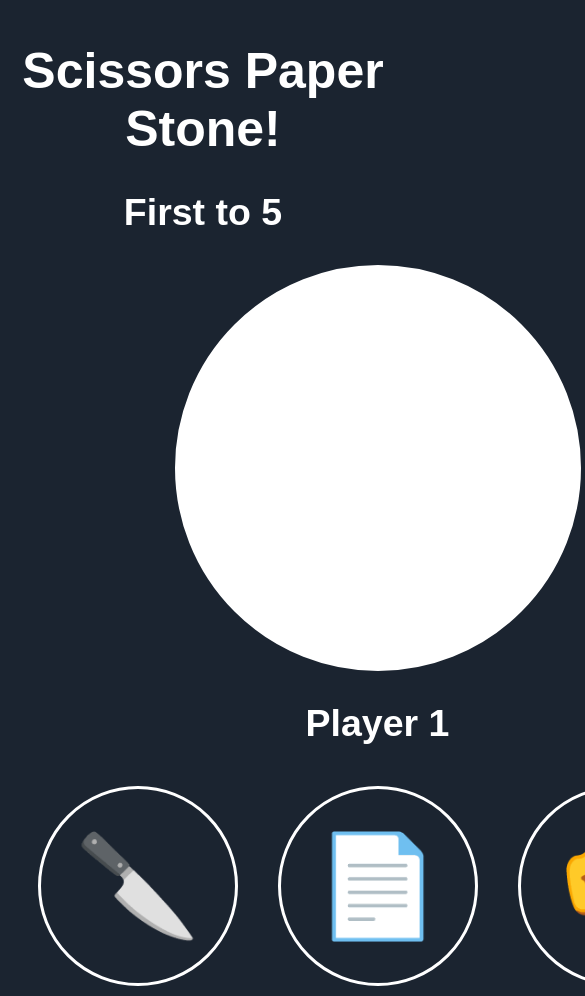
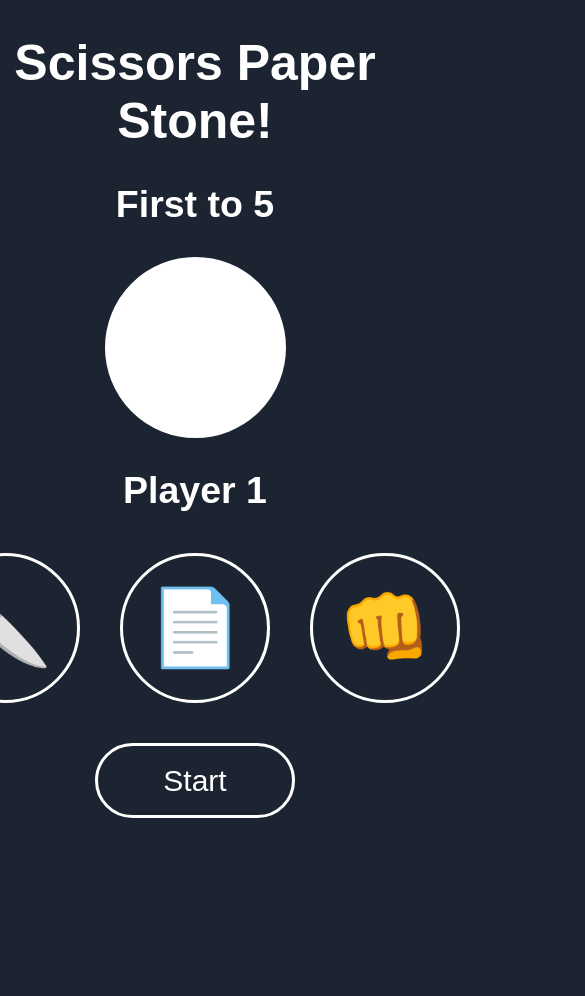
Before and after one commit to xaynezz/scissors-paper-stone, a plain HTML site: page index.html in a window 390 px wide. Shown: the top 996 px of the page, 585 px wide, since content can reach past the window. Drawn offline with Linux system fonts and the light colour scheme.

Commit message:
Fixed scaling and added media query

```diff
--- a/styles.css
+++ b/styles.css
@@ -15,7 +15,7 @@
 }
 
 html, body {
-    margin: none;
+    margin: 0;
     width: 100%;
     height: 100%;
 }
@@ -32,7 +32,10 @@ body {
 .score {
     font-size: 100px;
     padding: 10px;
-    flex-shrink: 0;
+}
+
+.board {
+    margin: 0;
 }
 
 .message {
@@ -40,10 +43,9 @@ body {
 }
 
 .choose {
-    width: 90%;
+    width: 70%;
     display:flex;
-    justify-content: space-between;
-    gap: 100px;
+    justify-content: center;
 }
 
 .player, .cpu {
@@ -57,9 +59,9 @@ body {
     color: var(--color-1);
     border: var(--color-2) solid;
     border-radius: 100vw;
-    font-size: 200px;
-    height: 400px;
-    width: 400px;
+    font-size: 110px;
+    height: 175px;
+    width: 175px;
     display: flex;
     justify-content: center;
     align-items: center;
@@ -75,9 +77,9 @@ button {
     color: var(--color-2);
     border: var(--color-2) solid;
     border-radius: 100vw;
-    font-size: 100px;
-    width: 200px;
-    height: 200px;
+    font-size: 75px;
+    width: 150px;
+    height: 150px;
     display: flex;
     justify-content: center;
     align-items: center;
@@ -85,7 +87,7 @@ button {
 }
 
 button.start, button.mode, button.restart{
-    font-size: 1.5rem;
+    font-size: 30px;
     width: 200px;
     height: 75px;
     text-align: center;
@@ -116,3 +118,17 @@ button:hover, .selected {
 a {
     color: inherit;
 }
+
+@media (max-width: 1340px) {
+    .choose {
+        flex-direction: column;
+    }
+
+    .score {
+        display: flex;
+        flex-direction: column;
+        justify-content: center;
+        align-items: center;
+        margin: 10px;
+    }
+}
```
